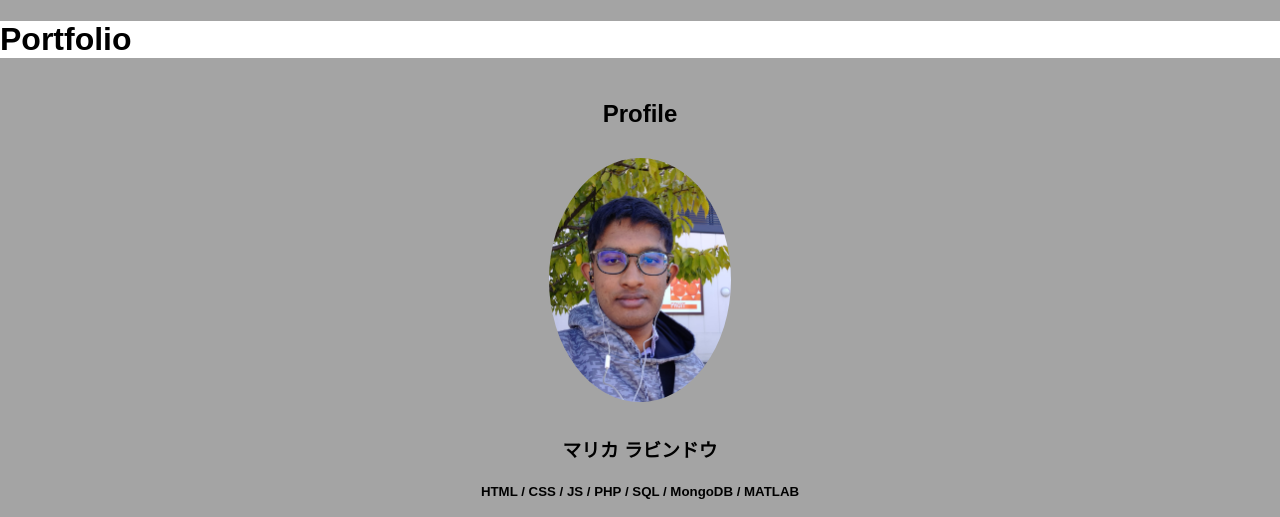
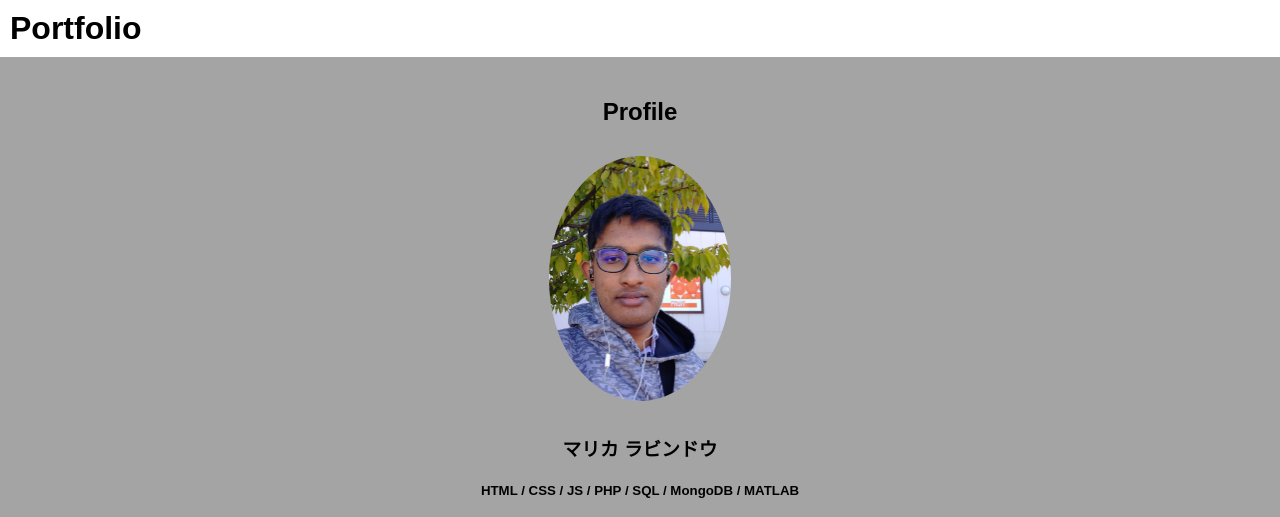
Before and after one commit to ravinduranathilaka/Portfolio, a plain HTML site: page index.html in a window 1280 px wide. Shown: the top 517 px of the page. Drawn offline with Linux system fonts and the light colour scheme.

Commit message:
margin fix

```diff
--- a/style.css
+++ b/style.css
@@ -10,6 +10,12 @@
             position: sticky;
             background-color : #ffffff;
             color: #000000;
+            margin-top: 0;
+        }
+
+        .stickyHeader h1{
+            margin-top: 0;
+            padding: 10px;
         }
 
         .profile{
```
